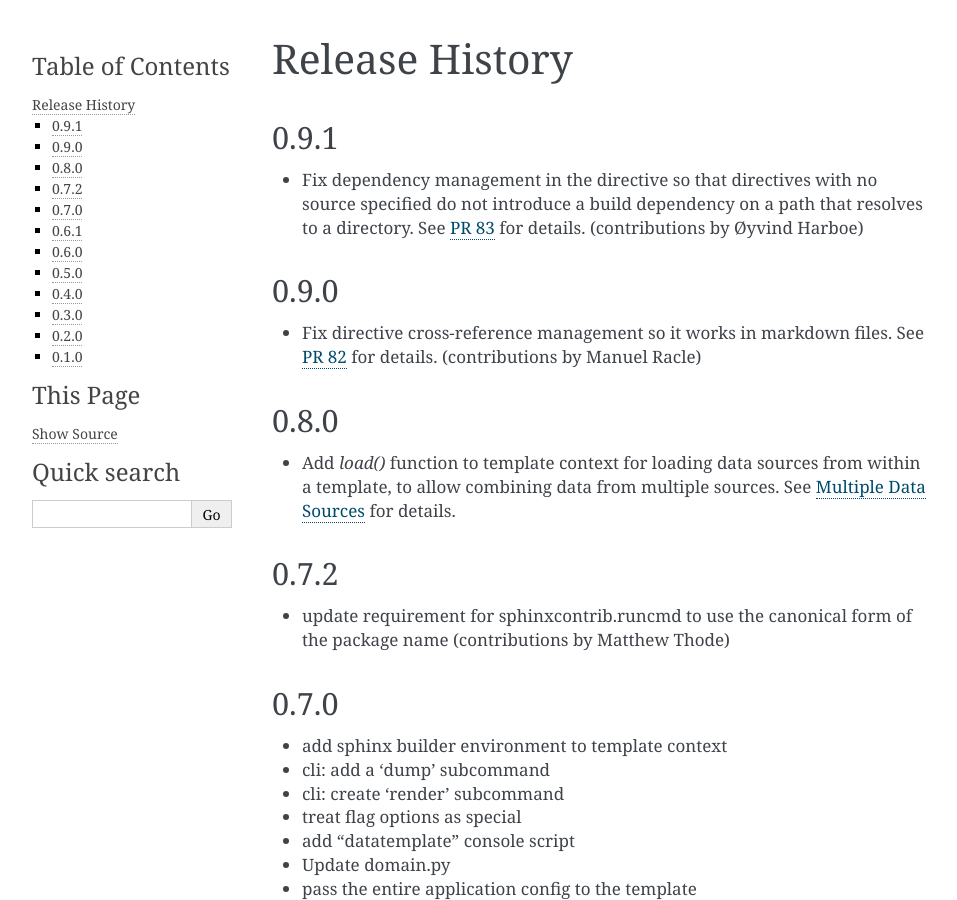
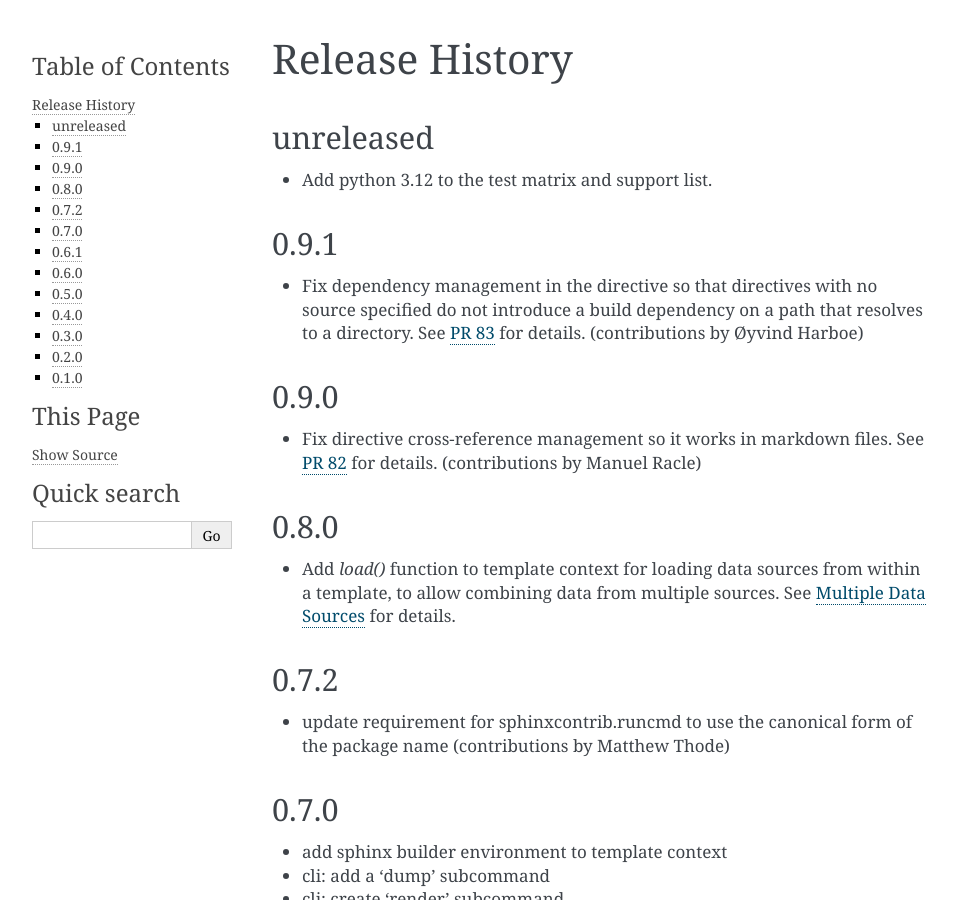
Before and after one commit to sphinx-contrib/datatemplates, a Sphinx documentation site: the page built from doc/source/history.rst, in a window 1280 px wide and 900 px high. Shown: the whole window, without its empty margins (148-1105 px from the left). Built offline with Sphinx 7.4.7, drawn with Linux system fonts in a browser that asks for light colours.

Commit message:
declare support for python 3.12

```diff
--- a/doc/source/history.rst
+++ b/doc/source/history.rst
@@ -1,6 +1,11 @@
 =================
  Release History
 =================
+
+unreleased
+==========
+
+* Add python 3.12 to the test matrix and support list.
 
 0.9.1
 =====
--- a/pyproject.toml
+++ b/pyproject.toml
@@ -24,6 +24,7 @@
     "Programming Language :: Python :: 3.9",
     "Programming Language :: Python :: 3.10",
     "Programming Language :: Python :: 3.11",
+    "Programming Language :: Python :: 3.12",
     "Topic :: Documentation",
     "Topic :: Utilities",
 ]
```
